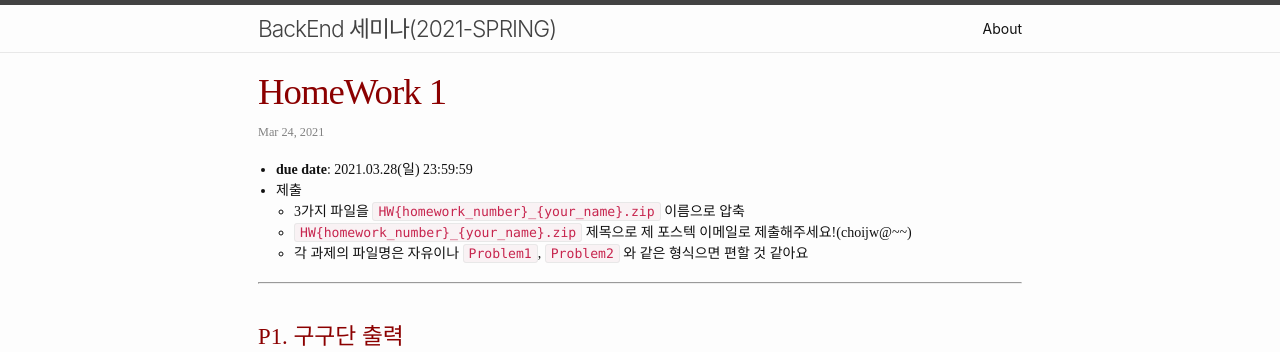
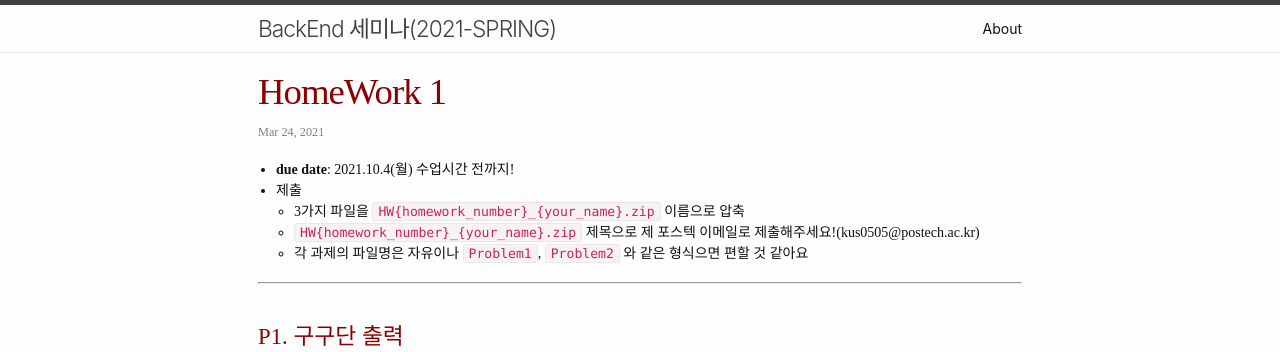
Before and after one commit to PoApper/backend-seminar, a Jekyll site: the page built from _posts/2020-10-07-HomeWork1.md, in a window 1280 px wide. Shown: the top 352 px of the page. Built offline with Jekyll 4.4.1, drawn with Linux system fonts in a browser that asks for light colours; formulas are drawn with MathJax 3.

Commit message:
update hw1

```diff
--- a/_posts/2020-10-07-HomeWork1.md
+++ b/_posts/2020-10-07-HomeWork1.md
@@ -6,10 +6,10 @@ date: 20210324
 published: true
 ---
 
-- **due date**: 2021.03.28(일) 23:59:59
+- **due date**: 2021.10.4(월) 수업시간 전까지!
 - 제출
   - 3가지 파일을 `HW{homework_number}_{your_name}.zip` 이름으로 압축
-  - `HW{homework_number}_{your_name}.zip` 제목으로 제 포스텍 이메일로 제출해주세요!(choijw@~~)
+  - `HW{homework_number}_{your_name}.zip` 제목으로 제 포스텍 이메일로 제출해주세요!(kus0505@postech.ac.kr)
   - 각 과제의 파일명은 자유이나 `Problem1`, `Problem2` 와 같은 형식으면 편할 것 같아요
 
 <hr>
```
